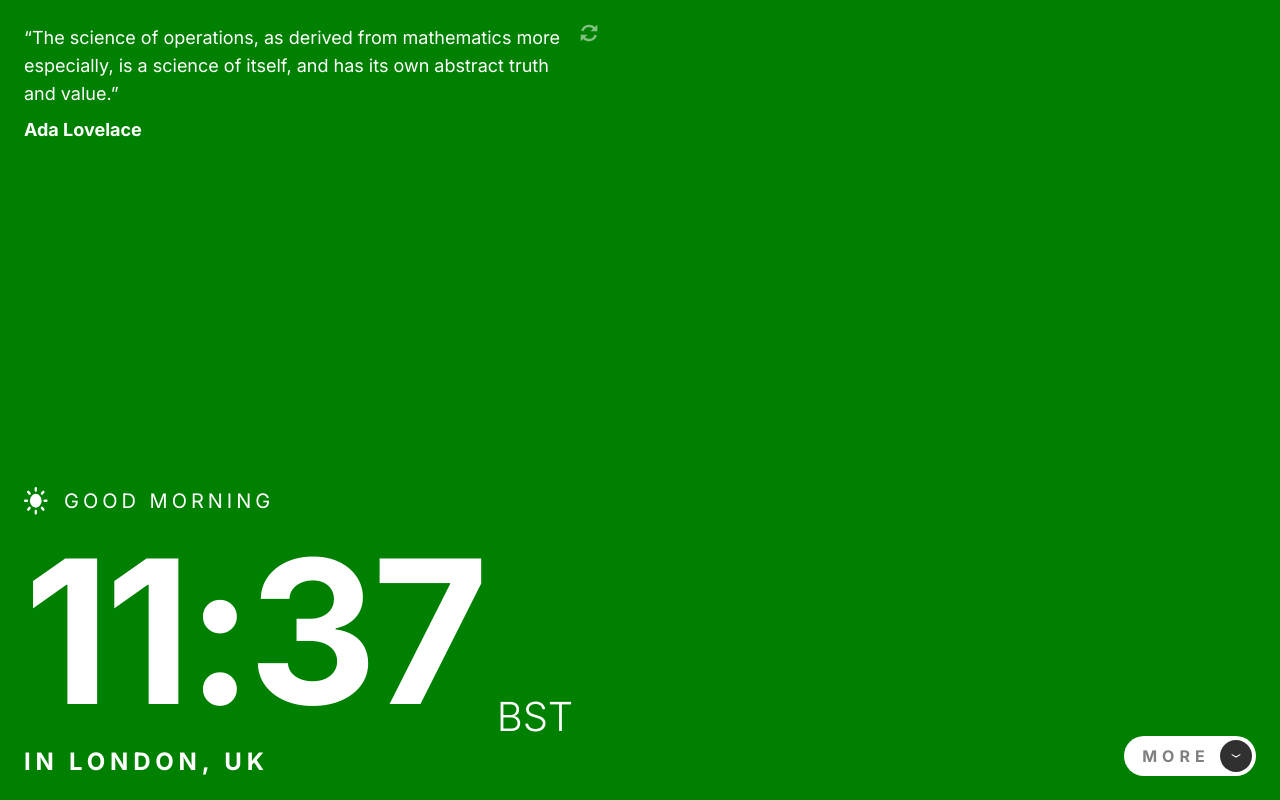
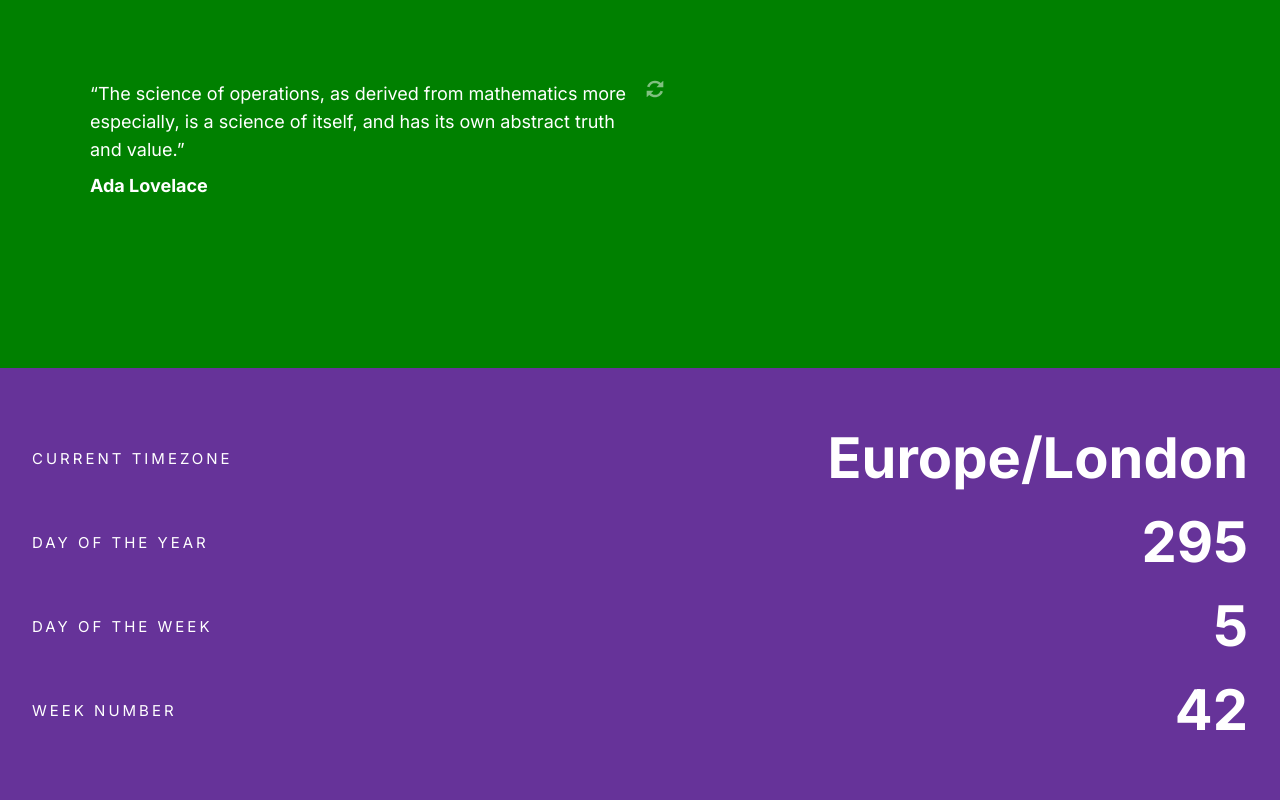
Before and after one commit to kaseyvee/clock-app, a React (Vite) app: page / in a window 1280 px wide. Built offline with nearby package versions, Linux system fonts and the light colour scheme.

Commit message:
Style 'more details'

```diff
--- a/src/App.jsx
+++ b/src/App.jsx
@@ -1,4 +1,5 @@
 import Button from "./components/Button"
+import Details from "./components/Details"
 import Quote from "./components/Quote"
 import Time from "./components/Time"
 
@@ -10,6 +11,7 @@ function App() {
         <Time />
         <Button />
       </div>
+      <Details />
     </main>
   )
 }
--- /dev/null
+++ b/src/components/Details.jsx
@@ -0,0 +1,47 @@
+function Details() {
+  return (
+    <div className="details">
+      <div className="details_item">
+        <h3>
+          CURRENT TIMEZONE
+        </h3>
+
+        <span className="text_info">
+          Europe/London
+        </span>
+      </div>
+
+      <div className="details_item">
+        <h3>
+          DAY OF THE YEAR
+        </h3>
+
+        <span className="text_info">
+          295
+        </span>
+      </div>
+
+      <div className="details_item">
+        <h3>
+          DAY OF THE WEEK
+        </h3>
+
+        <span className="text_info">
+          5
+        </span>
+      </div>
+
+      <div className="details_item">
+        <h3>
+          WEEK NUMBER
+        </h3>
+
+        <span className="text_info">
+          42
+        </span>
+      </div>
+    </div>
+  );
+}
+
+export default Details;
--- /dev/null
+++ b/src/styles/components/_details.scss
@@ -0,0 +1,22 @@
+.details {
+  display: flex;
+  flex-direction: column;
+  gap: 1rem;
+
+  background-color: rebeccapurple;
+
+  position: absolute;
+  bottom: 0;
+  left: 0;
+
+  $paddingX: 2rem;
+
+  width: calc(100% - $paddingX * 2);
+  padding: 3.5rem 2rem;
+
+  &_item {
+    display: flex;
+    justify-content: space-between;
+    align-items: center;
+  }
+}
--- a/src/styles/components/index.scss
+++ b/src/styles/components/index.scss
@@ -1,3 +1,4 @@
 @import "time";
 @import "quote";
 @import "button";
+@import "details";
--- a/src/styles/index.scss
+++ b/src/styles/index.scss
@@ -6,16 +6,28 @@
 }
 
 body {
-  $padding: 1.5rem;
-  padding: $padding;
-  height: calc(100vh - $padding * 2);
+  $paddingY: 2rem;
+
+  padding: $paddingY 1.5rem;
+  height: calc(100vh - $paddingY * 2);
   background-color: green;
+
+  @media (min-width: 768px) {
+    $paddingY: 5rem;
+
+    padding: $paddingY 3.5rem;
+    height: calc(100vh - $paddingY * 2);
+  }
 
   #root {
     height: 100%;
+    width: 100%;
+
+    @include center;
 
     .App {
       height: 100%;
+      width: min(100%, 1100px);
       display: flex;
       flex-direction: column;
       justify-content: space-between;
```
